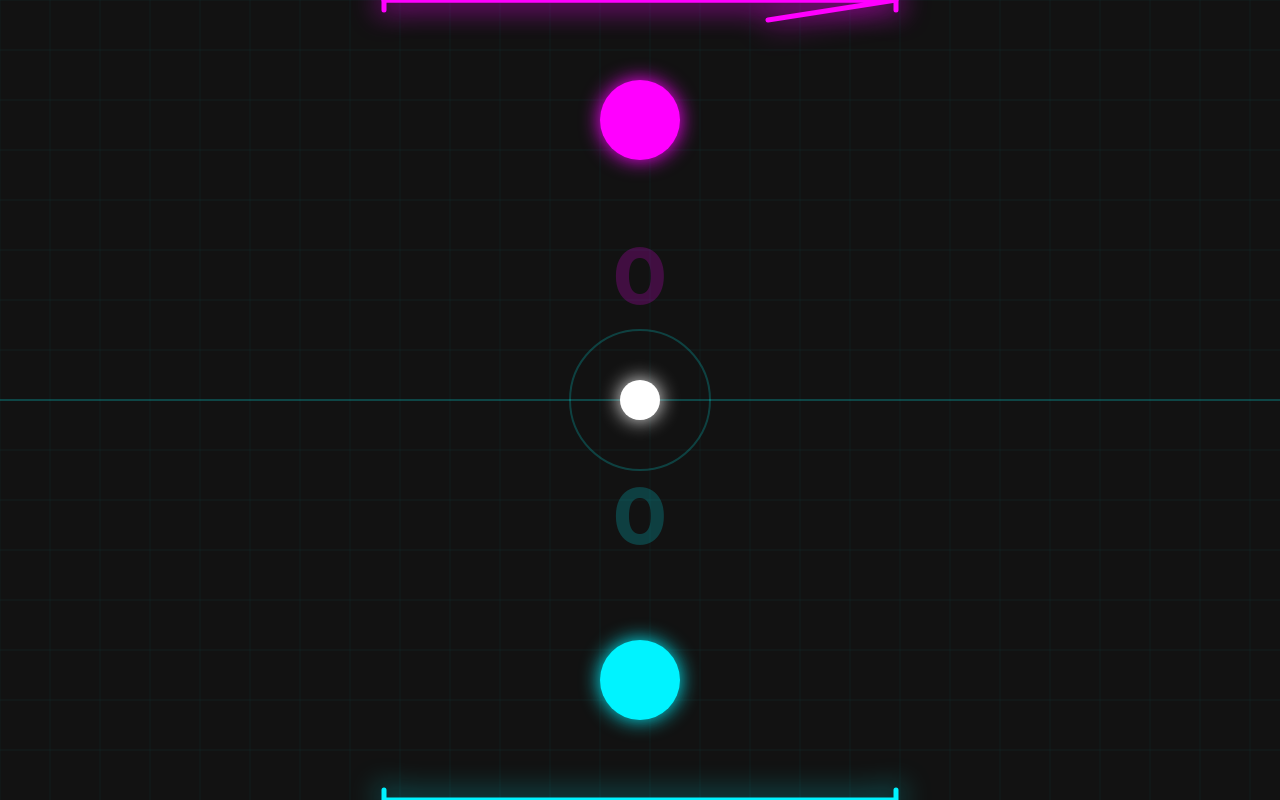
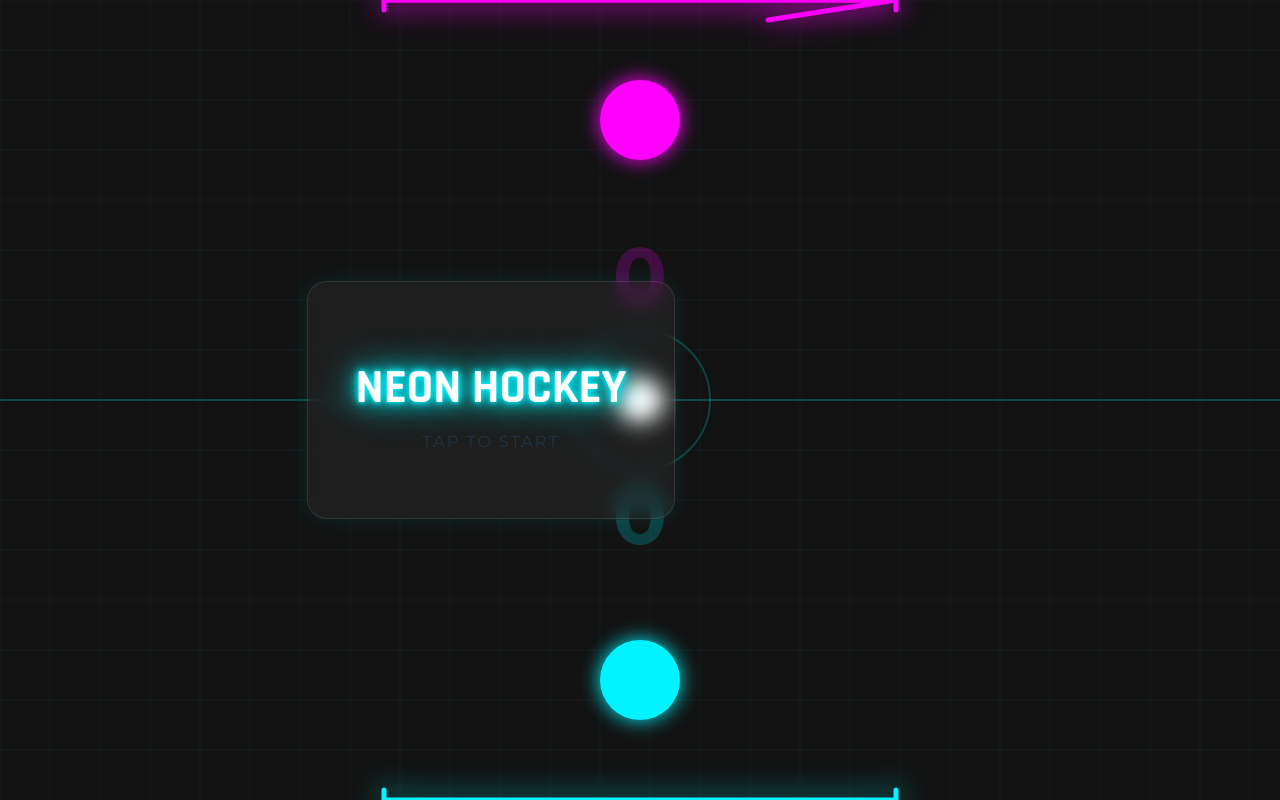
Before and after one commit to Bhimana-Kamalesh/Air-Hockey-, a website built with Vite: page index.html in a window 1280 px wide. Built offline with nearby package versions, Linux system fonts and the light colour scheme.

Commit message:
Fix CSS nesting error

```diff
--- a/src/style.css
+++ b/src/style.css
@@ -36,14 +36,13 @@ body {
   width: 100vw;
   height: 100vh;
   touch-action: none;
+  position: absolute;
+  top: 0;
+  left: 0;
+  z-index: 1;
+}
 
-  #ui-layer {
-    position: absolute;
-    top: 0;
-    left: 0;
-    z-index: 1;
-  }
-
+#ui-layer {
   position: absolute;
   top: 0;
   left: 0;
```
